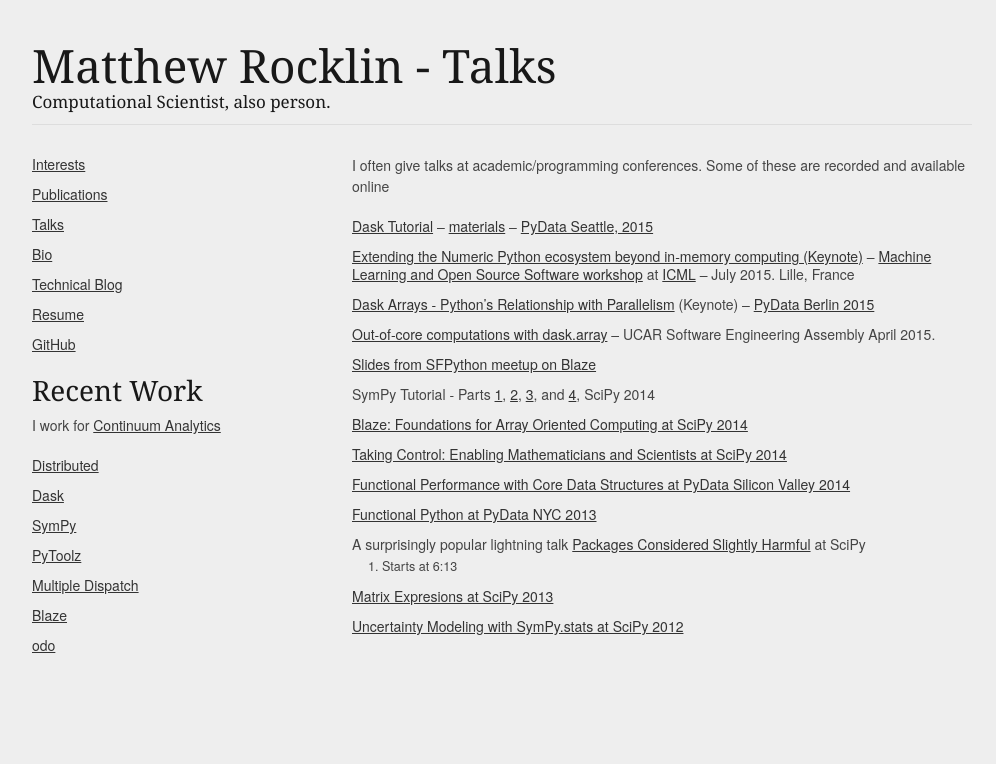
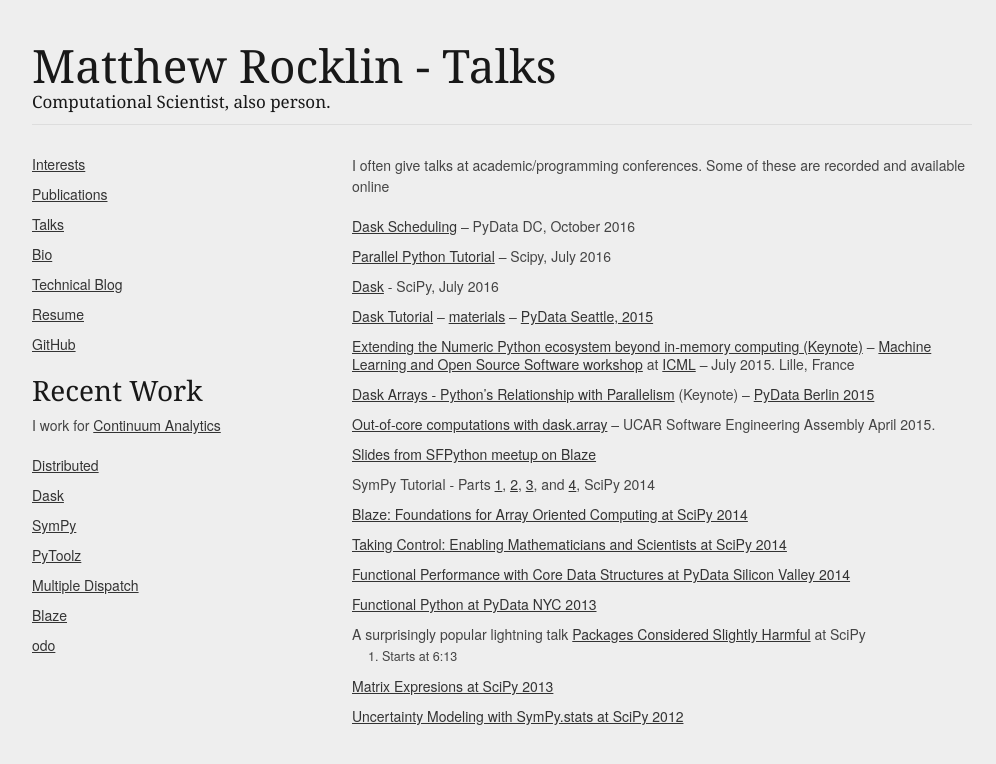
Before and after one commit to mrocklin/mrocklin.github.io, a Jekyll site: the page built from talks.md, in a window 1280 px wide. Shown: the top 764 px of the page, without its empty margins (138-1134 px from the left). Built offline with Jekyll 4.4.1, drawn with Linux system fonts in a browser that asks for light colours.

Commit message:
update recent talks

```diff
--- a/talks.md
+++ b/talks.md
@@ -6,6 +6,9 @@ title: Talks
 I often give talks at academic/programming conferences.  Some of these are
 recorded and available online
 
+*   [Dask Scheduling](https://www.youtube.com/watch?v=EEfI-11itn0) -- PyData DC, October 2016
+*   [Parallel Python Tutorial](https://www.youtube.com/watch?v=5Md_sSsN51k) -- Scipy, July 2016
+*   [Dask](https://www.youtube.com/watch?v=PAGjm4BMKlk) - SciPy, July 2016
 *   [Dask Tutorial](https://www.youtube.com/watch?v=ieW3G7ZzRZ0)
     -- [materials](https://github.com/blaze/dask-tutorial)
     -- [PyData Seattle, 2015](http://seattle.pydata.org/)
```
